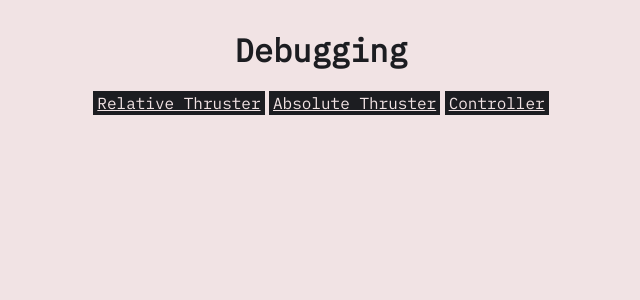
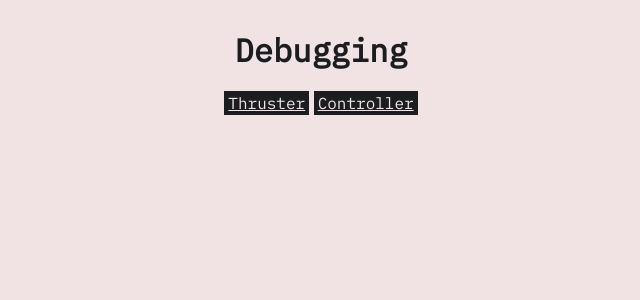
Before and after one commit to deep-sea-tactics/robot, a SvelteKit app in the folder apps/web/: page /debug in a window 1280 px wide. Shown: the top 300 px of the page, without its empty margins (319-959 px from the left). Built offline with nearby package versions, Linux system fonts and the light colour scheme.

Commit message:
revert previous thruster refactor

```diff
--- a/apps/web/src/routes/debug/+layout.svelte
+++ b/apps/web/src/routes/debug/+layout.svelte
@@ -2,8 +2,7 @@
 	<h1>Debugging</h1>
 
 	<div class="links">
-		<a href="/debug/relative-thruster">Relative Thruster</a>
-		<a href="/debug/absolute-thruster">Absolute Thruster</a>
+		<a href="/debug/thruster">Thruster</a>
 		<a href="/debug/controller">Controller</a>
 	</div>
 </header>
```
Also changed, not shown: apps/web/src/routes/debug/thruster/+page.svelte (renamed from apps/web/src/routes/debug/relative-thruster/+page.svelte), apps/web/src/routes/debug/thruster/Scene.svelte (renamed from apps/web/src/routes/debug/relative-thruster/Scene.svelte).
